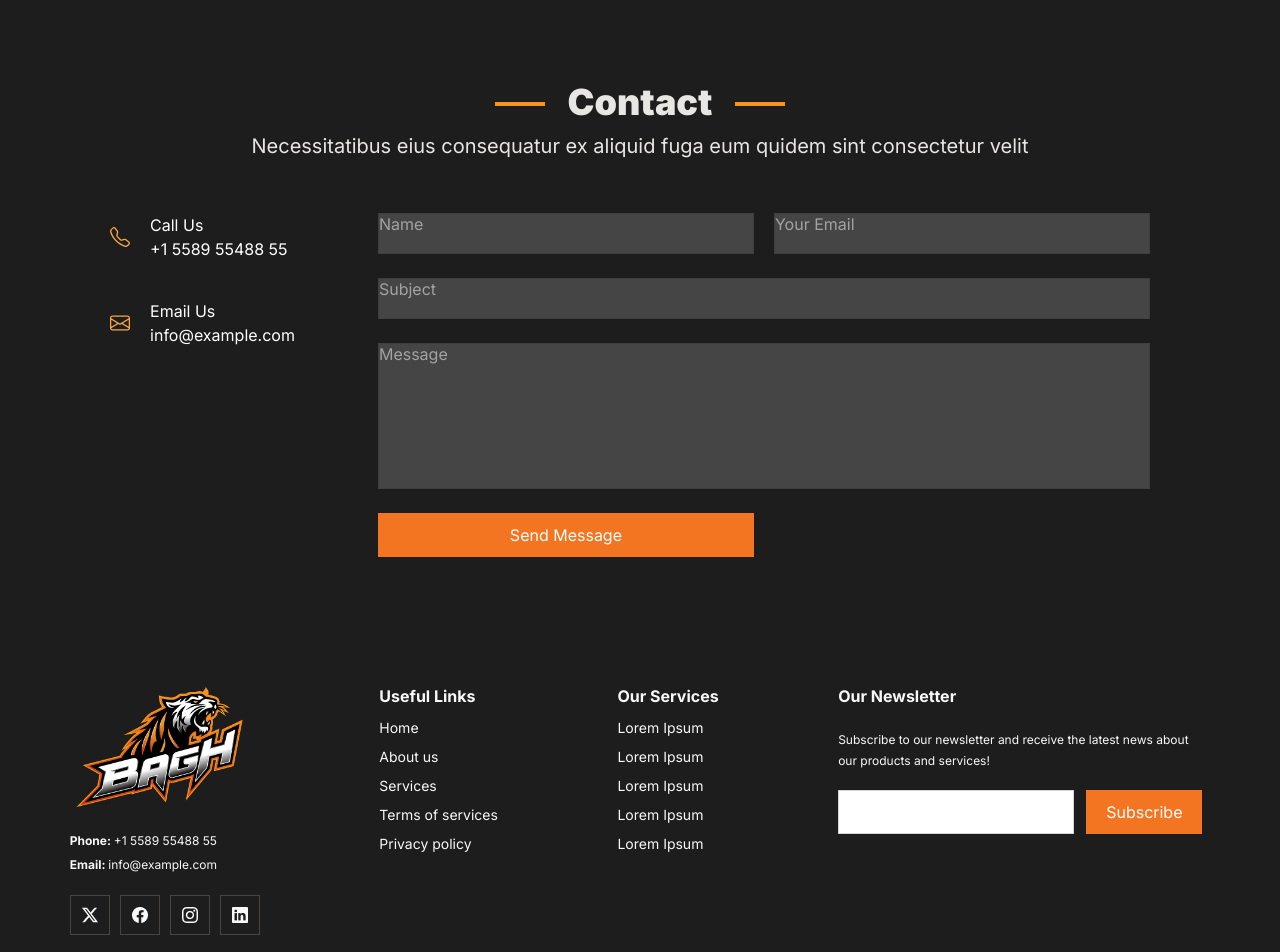
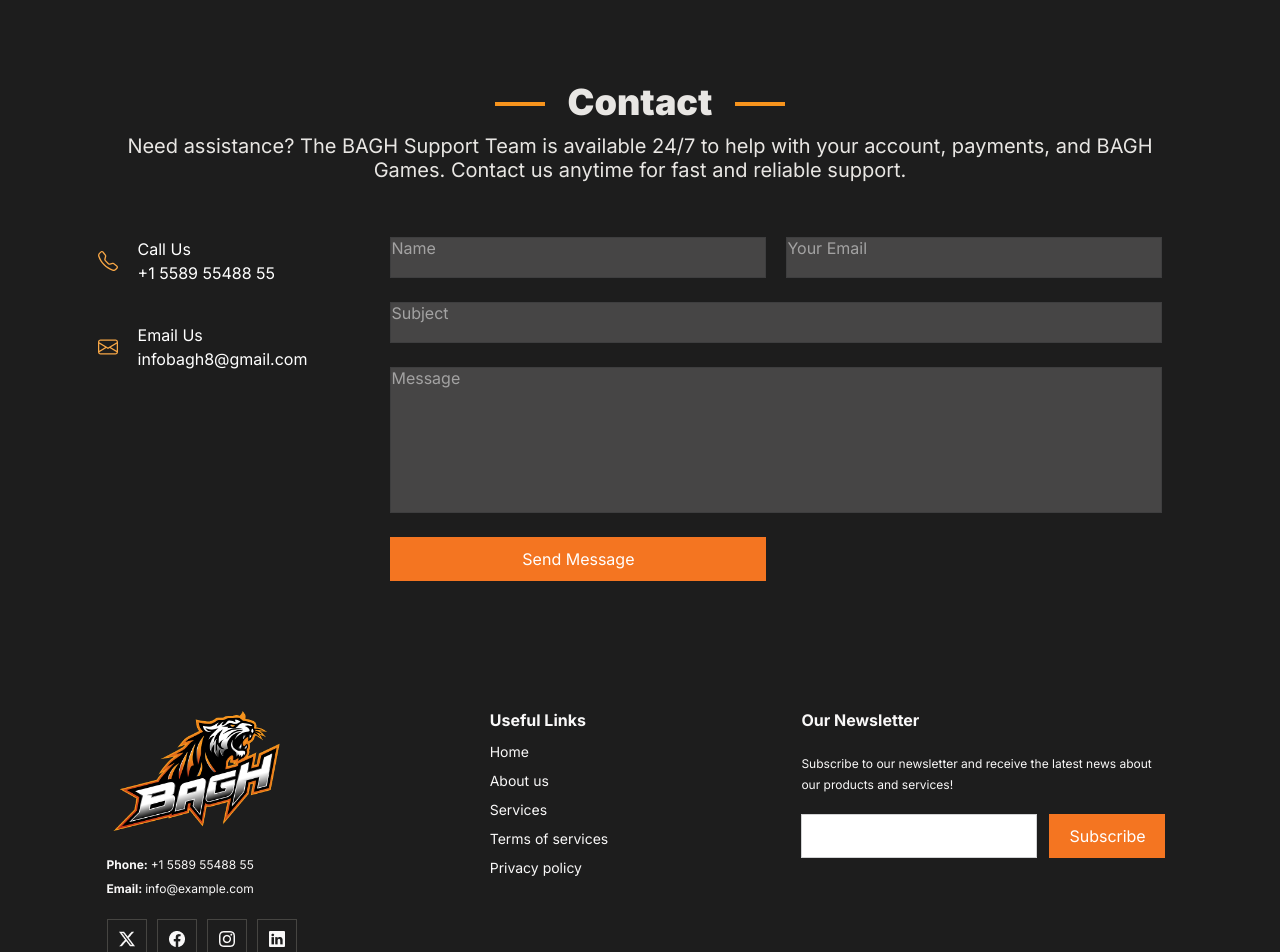
Before and after one commit to 3rik97/BAGH-V5, a Next.js app in the folder bagh-v5/: page / in a window 1280 px wide. Shown: the part 4920-5872 px from the top of the page. Built offline with nearby package versions, Linux system fonts and the light colour scheme.

Commit message:
05/01 revisions

```diff
--- a/bagh-v5/src/app/components/contact.tsx
+++ b/bagh-v5/src/app/components/contact.tsx
@@ -8,8 +8,7 @@
           <span>Contact</span>
         </p>
         <p className="not-italic font-normal text-[20px] leading-[24px] text-[#E8E6E3] text-center">
-          Necessitatibus eius consequatur ex aliquid fuga eum quidem sint
-          consectetur velit
+          Need assistance? The BAGH Support Team is available 24/7 to help with your account, payments, and BAGH Games. Contact us anytime for fast and reliable support.
         </p>
       </div>
       <div className="flex flex-wrap justify-self-center justify-center gap-[63px] items-start">
@@ -49,7 +48,7 @@
                 <p>Email Us</p>
               </div>
               <div className="content">
-                <p>info@example.com</p>
+                <p>infobagh8@gmail.com</p>
               </div>
             </div>
           </div>
--- a/bagh-v5/src/app/components/footer.tsx
+++ b/bagh-v5/src/app/components/footer.tsx
@@ -71,7 +71,7 @@
           </ul>
         </div>
       </div>
-      <div className="column3">
+      {/* <div className="column3">
         <div className="title">
           <p className="font-bold text-[16px] leading-[19px] text-[#F9F8F8] font-['Inter']">
             Our Services
@@ -94,7 +94,7 @@
             </li>
           </ul>
         </div>
-      </div>
+      </div> */}
       <div className="column4 lg:w-[30%]">
         <p className="font-bold text-[16px] leading-[19px] text-[#F9F8F8] font-['Inter']">
           Our Newsletter
```
